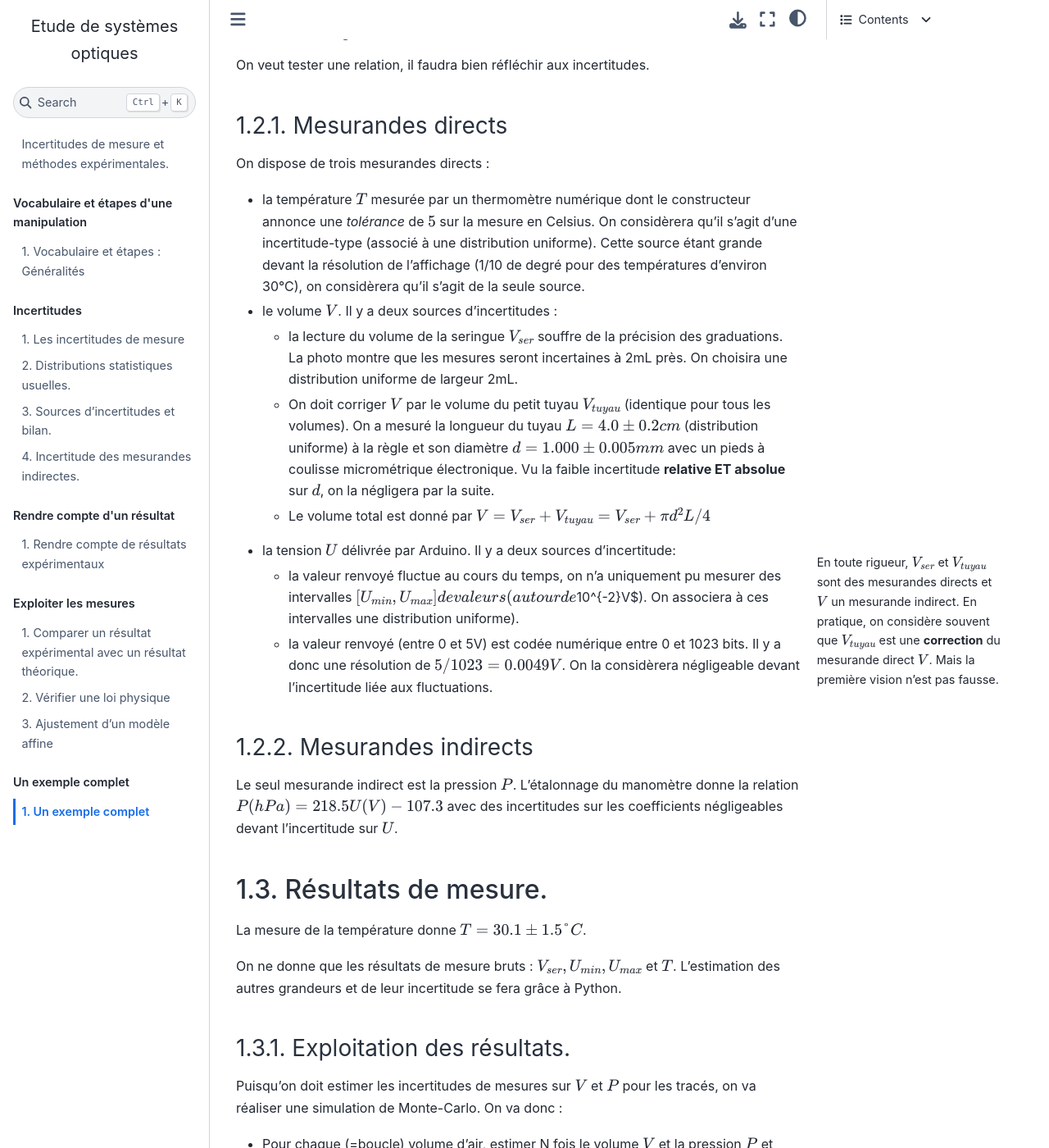
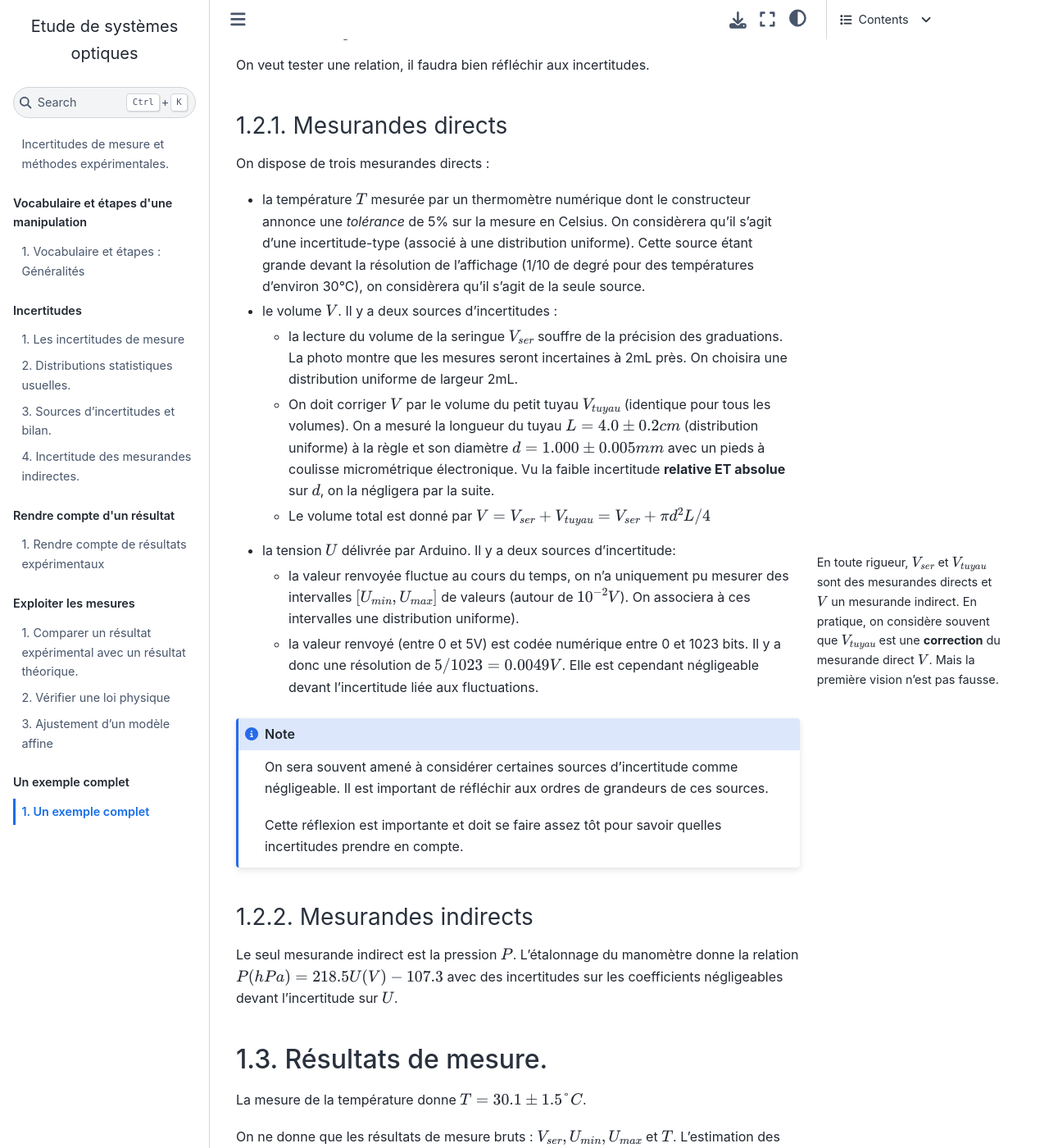
Before and after one commit to pcsi3physiquestan/tp_incertitude_sources, a Jupyter Book: the page built from notebook/exemple.md, in a window 1280 px wide and 1400 px high, scrolled down 934 px. Shown: the whole window at 82% size. Built offline with Jupyter Book 1.0.4 settings and Sphinx 7.4.7 and the Sphinx Book theme 1.1.4, drawn with Linux system fonts in a browser that asks for light colours; some of the changed text lies outside the part shown.

Commit message:
Mise à jour des sources

`````diff
--- a/notebook/exemple.md
+++ b/notebook/exemple.md
@@ -22,7 +22,7 @@ Nous allons, à travers un exemple montrer l'étude complète, du protocole à l
 
 * __Objectif__ : On désire tester la loi de Mariotte qui relie Pression, Volume et Température d'un gaz : $PV = nRT$ pour l'air dans les conditions de température ambiante et de pression de quelques centaines d'hectoPascal. On déterminera aussi le nomber de mole d'air du système étudié.
 * __Principe__ : On va procéder à la mesure de couples $(P, V)$ pour plusieurs valeurs de $V$ à la température ambiante et on testera la loi $P(V)$ ainsi obtenue.
-* __Mode opératoire__ : On va utiliser [une seringue](mariotte_photo) contenant de l'air pour controler le volume. L'embout de la seringue sera branché sur un manomètre. Ce manomètre mesure une pression et renvoie une tension $U$ qu'on mesure grâce à un microcontrolleur Arduino programmé pour renvoyé les mesures vers un système de traitement informatique.
+* __Mode opératoire__ : On va utiliser [une seringue](mariotte_photo) contenant de l'air pour controler le volume. L'embout de la seringue sera branché sur un manomètre. Ce manomètre mesure une pression et renvoie une tension $U$ qu'on mesure grâce à un microcontrolleur Arduino programmé pour renvoyer les mesures vers un système de traitement informatique.
 
 ````{panels}
 ```{figure} ./images/mariotte.png
@@ -47,7 +47,7 @@ On veut tester une relation, il faudra bien réfléchir aux incertitudes.
 
 ### Mesurandes directs
 On dispose de trois mesurandes directs :
-* la température $T$ mesurée par un thermomètre numérique dont le constructeur annonce une _tolérance_ de $5%$ sur la mesure en Celsius. On considèrera qu'il s'agit d'une incertitude-type (associé à une distribution uniforme). Cette source étant grande devant la résolution de l'affichage (1/10 de degré pour des températures d'environ 30°C), on considèrera qu'il s'agit de la seule source.
+* la température $T$ mesurée par un thermomètre numérique dont le constructeur annonce une _tolérance_ de 5% sur la mesure en Celsius. On considèrera qu'il s'agit d'une incertitude-type (associé à une distribution uniforme). Cette source étant grande devant la résolution de l'affichage (1/10 de degré pour des températures d'environ 30°C), on considèrera qu'il s'agit de la seule source.
 * le volume $V$. Il y a deux sources d'incertitudes :
 	* la lecture du volume de la seringue $V_{ser}$ souffre de la précision des graduations. La photo montre que les mesures seront incertaines à 2mL près. On choisira une distribution uniforme de largeur 2mL.
 	* On doit corriger $V$ par le volume du petit tuyau $V_{tuyau}$ (identique pour tous les volumes). On a mesuré la longueur du tuyau $L = 4.0 \pm 0.2 cm$ (distribution uniforme) à la règle et son diamètre $d = 1.000 \pm 0.005 mm$ avec un pieds à coulisse micrométrique électronique. Vu la faible incertitude __relative ET absolue__ sur $d$, on la négligera par la suite.
@@ -58,8 +58,14 @@ En toute rigueur, $V_{ser}$ et $V_{tuyau}$ sont des mesurandes directs et $V$ un
 ```
 
 * la tension $U$ délivrée par Arduino. Il y a deux sources d'incertitude:
-	* la valeur renvoyé fluctue au cours du temps, on n'a uniquement pu mesurer des intervalles $[U_{min}, U_{max}] de valeurs (autour de $10^{-2}V$). On associera à ces intervalles une distribution uniforme).
-	* la valeur renvoyé (entre 0 et 5V) est codée numérique entre 0 et 1023 bits. Il y a donc une résolution de $5 / 1023 = 0.0049 V$. On la considèrera négligeable devant l'incertitude liée aux fluctuations.
+	* la valeur renvoyée fluctue au cours du temps, on n'a uniquement pu mesurer des intervalles $[U_{min}, U_{max}]$ de valeurs (autour de $10^{-2}V$). On associera à ces intervalles une distribution uniforme).
+	* la valeur renvoyé (entre 0 et 5V) est codée numérique entre 0 et 1023 bits. Il y a donc une résolution de $5 / 1023 = 0.0049 V$. Elle est cependant négligeable devant l'incertitude liée aux fluctuations.
+
+```{note}
+On sera souvent amené à considérer certaines sources d'incertitude comme négligeable. Il est important de réfléchir aux ordres de grandeurs de ces sources.
+
+Cette réflexion est importante et doit se faire assez tôt pour savoir quelles incertitudes prendre en compte.
+```
 
 ### Mesurandes indirects
 Le seul mesurande indirect est la pression $P$. L'étalonnage du manomètre donne la relation $P(hPa) = 218.5 U(V) - 107.3$ avec des incertitudes sur les coefficients négligeables devant l'incertitude sur $U$.
@@ -75,8 +81,8 @@ On ne donne que les résultats de mesure bruts : $V_{ser}, U_{min}, U_{max}$ et
 import pandas as pd
 import numpy as np
 Vser = np.array([18, 24, 30, 34, 40, 50, 60])
-Umin = np.array([5.67 4.36 3.58 3.22 2.85 2.34 2.02])
-Umax = np.array([5.74 4.46 3.75 3.34 2.91 2.48 2.18])
+Umin = np.array([5.67, 4.36, 3.58, 3.22, 2.85, 2.34, 2.02])
+Umax = np.array([5.74, 4.46, 3.75, 3.34, 2.91, 2.48, 2.18])
 
 donnees = pd.DataFrame(
     {
`````
